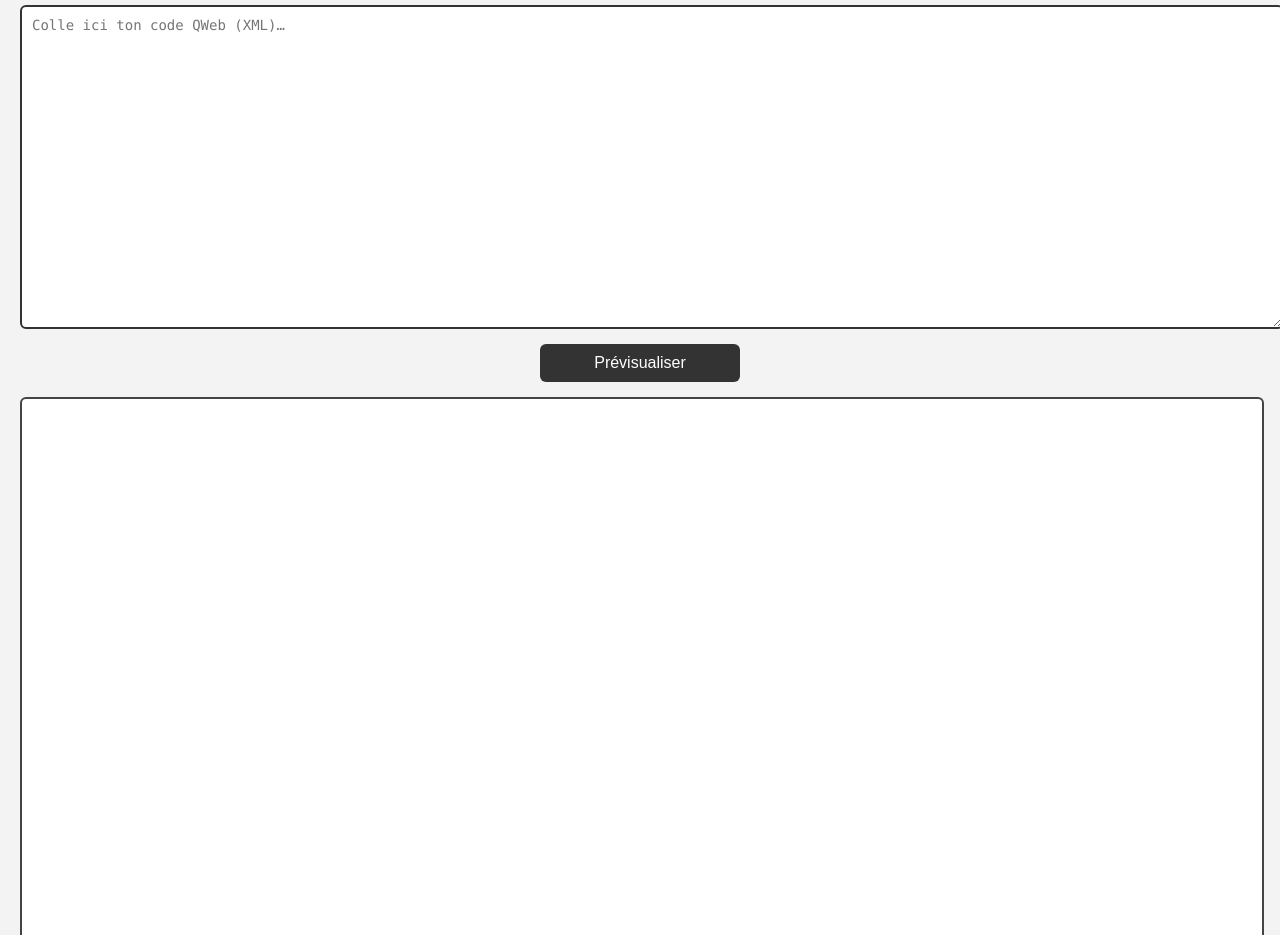
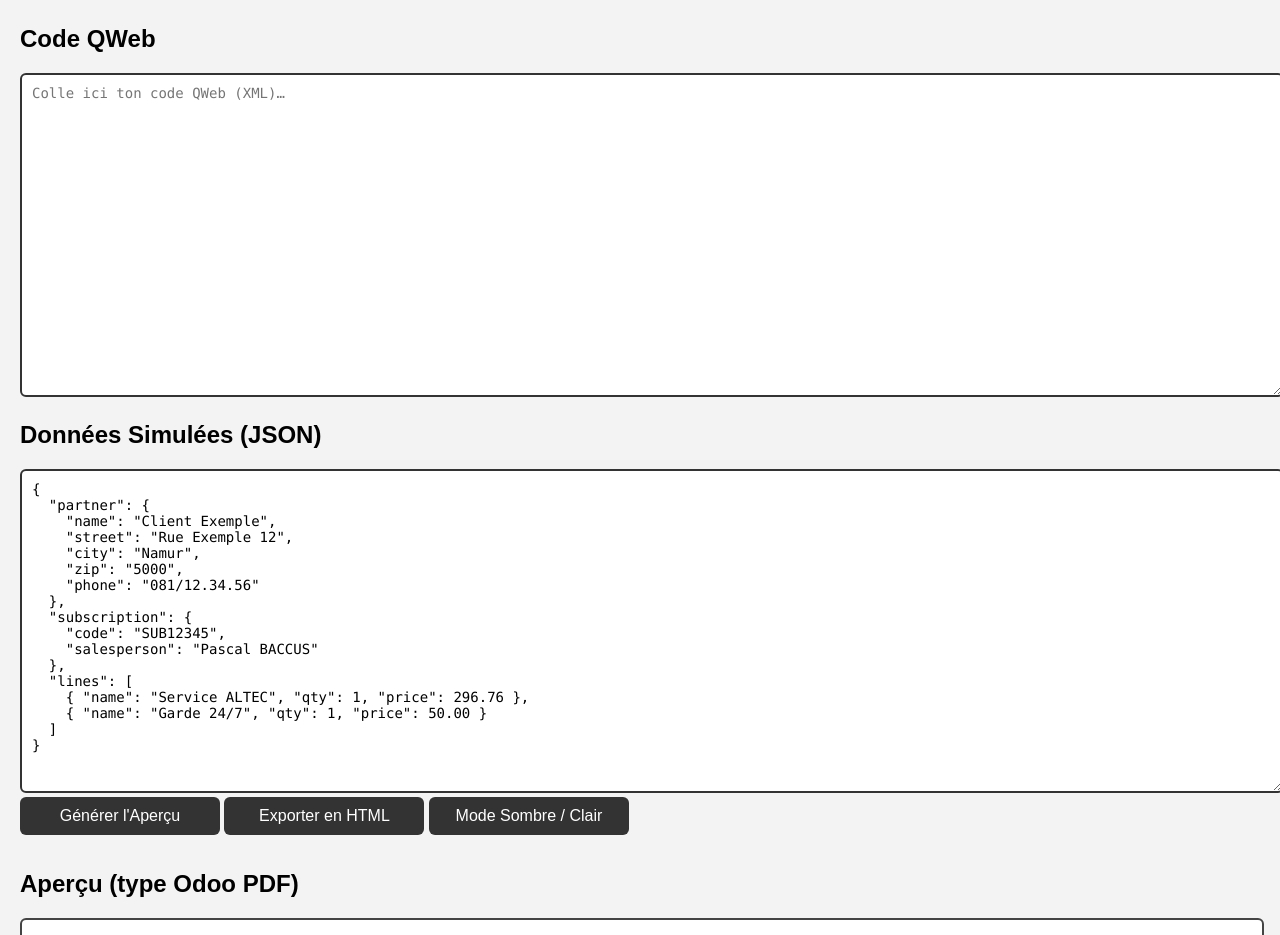
Before and after one commit to BACCUS-Pascal/qweb-previewer, a plain HTML site: page index.html in a window 1280 px wide. Shown: the part 73-1008 px from the top of the page. Drawn offline with nearby package versions, Linux system fonts and the light colour scheme.

Commit message:
index.html

```diff
--- a/index.html
+++ b/index.html
@@ -2,17 +2,57 @@
 <html lang="fr">
 <head>
     <meta charset="UTF-8">
-    <title>QWeb Previewer - ALTEC</title>
+    <title>QWeb Previewer PRO - ALTEC Edition</title>
+
+    <!-- CSS -->
     <link rel="stylesheet" href="style.css">
+
+    <!-- Highlight.js (coloration XML) -->
+    <link rel="stylesheet" href="https://cdnjs.cloudflare.com/ajax/libs/highlight.js/11.9.0/styles/github-dark.min.css">
+    <script src="https://cdnjs.cloudflare.com/ajax/libs/highlight.js/11.9.0/highlight.min.js"></script>
+
 </head>
 <body>
 
-<h1>QWeb Previewer – ALTEC Edition</h1>
+<h1>QWeb Previewer <span class="pro">PRO</span> – ALTEC Edition</h1>
 
 <div class="container">
-    <textarea id="qwebInput" placeholder="Colle ici ton code QWeb (XML)…"></textarea>
-    <button onclick="previewQWeb()">Prévisualiser</button>
-    <iframe id="previewFrame"></iframe>
+
+    <div class="editor-area">
+        <h2>Code QWeb</h2>
+        <textarea id="qwebInput" placeholder="Colle ici ton code QWeb (XML)…"></textarea>
+
+        <h2>Données Simulées (JSON)</h2>
+        <textarea id="jsonInput">
+{
+  "partner": {
+    "name": "Client Exemple",
+    "street": "Rue Exemple 12",
+    "city": "Namur",
+    "zip": "5000",
+    "phone": "081/12.34.56"
+  },
+  "subscription": {
+    "code": "SUB12345",
+    "salesperson": "Pascal BACCUS"
+  },
+  "lines": [
+    { "name": "Service ALTEC", "qty": 1, "price": 296.76 },
+    { "name": "Garde 24/7", "qty": 1, "price": 50.00 }
+  ]
+}
+        </textarea>
+
+        <button onclick="previewQWeb()">Générer l'Aperçu</button>
+        <button onclick="downloadHTML()">Exporter en HTML</button>
+        <button onclick="toggleDark()">Mode Sombre / Clair</button>
+    </div>
+
+    <div class="preview-area">
+        <h2>Aperçu (type Odoo PDF)</h2>
+        <iframe id="previewFrame"></iframe>
+    </div>
+
 </div>
 
 <script src="preview.js"></script>
```
